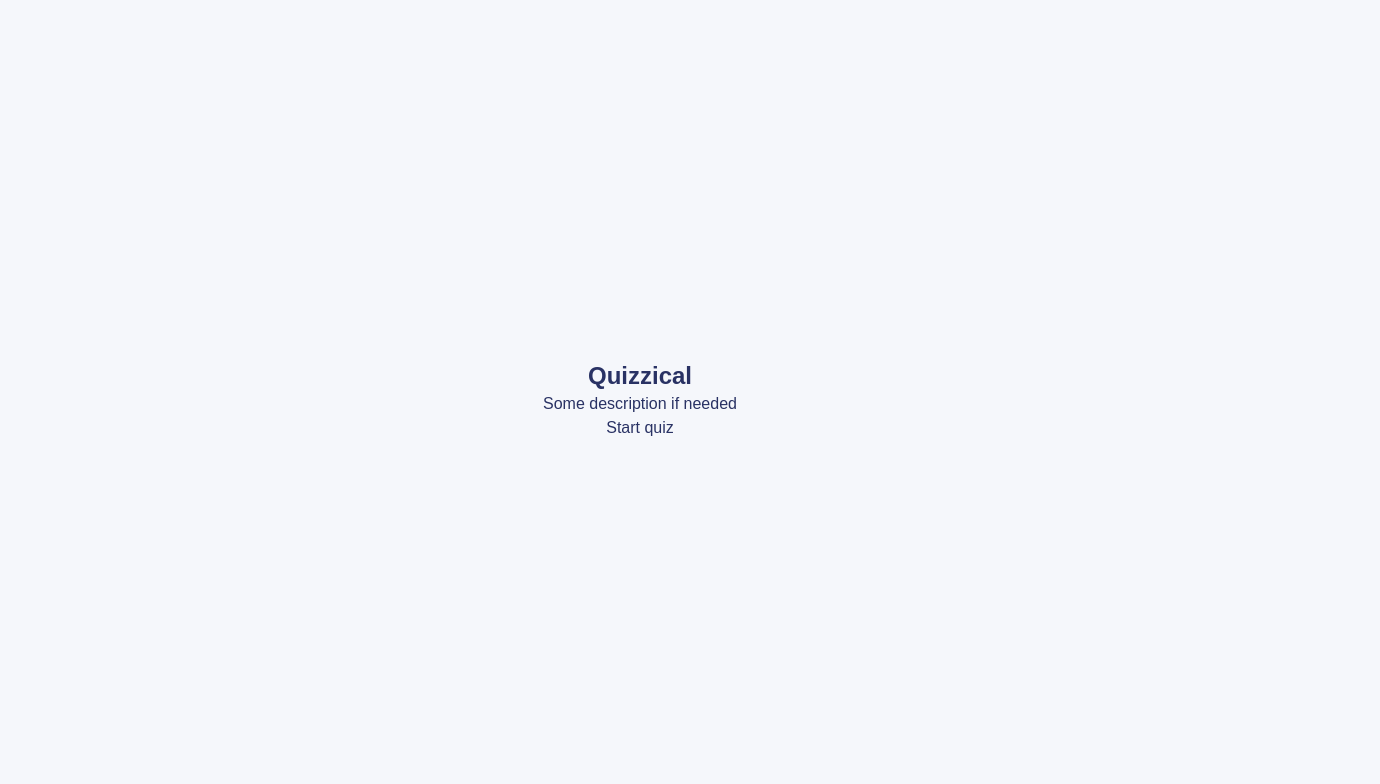
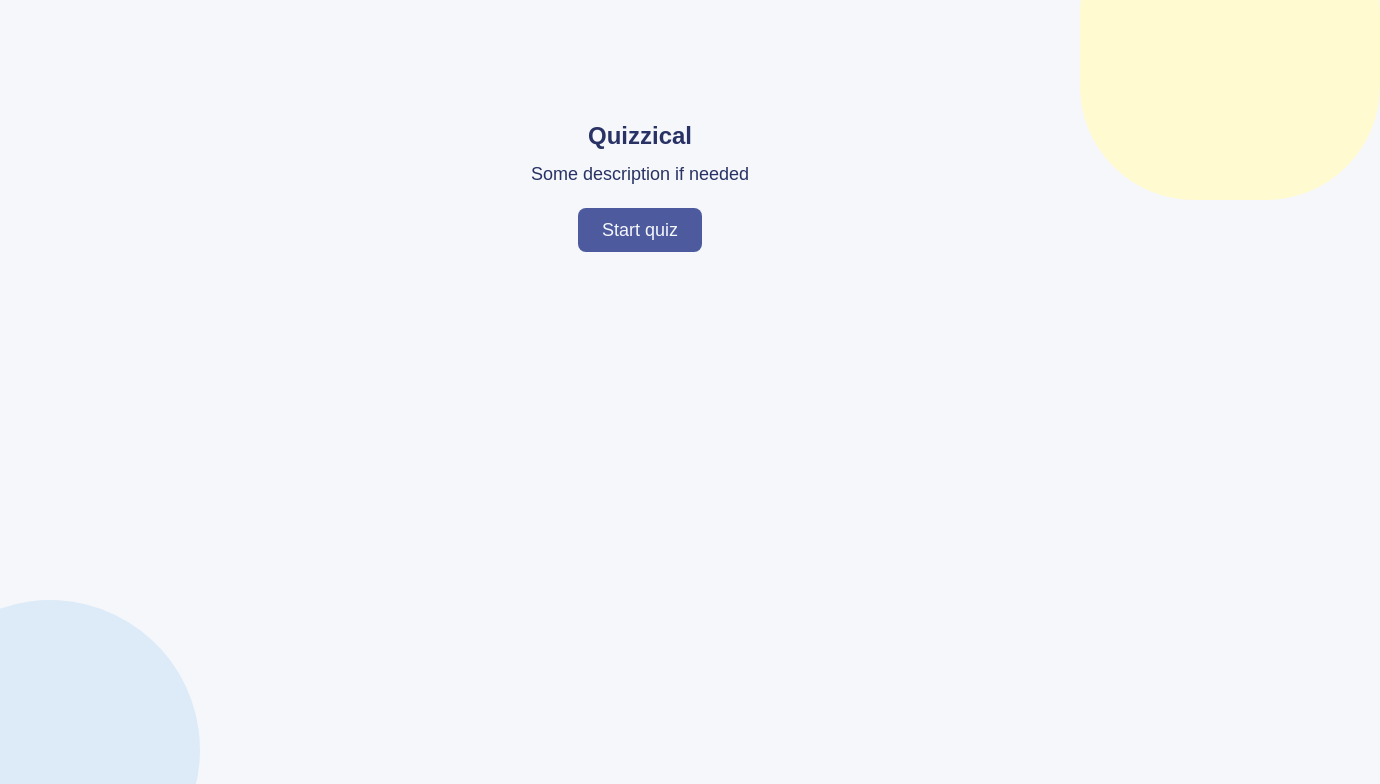
Before and after one commit to jankady/Quizz-app, a React (Vite) app: page / in a window 1280 px wide. Shown: the top 784 px of the page, 1380 px wide, since content can reach past the window. Built offline with nearby package versions, Linux system fonts and the light colour scheme.

Commit message:
content: add main quiz page and basic responzivity

```diff
--- a/index.html
+++ b/index.html
@@ -7,7 +7,10 @@
     <title>quizz-app</title>
 </head>
 <body>
+<div class="yellow-circle"></div>
 <div id="root"></div>
+<div class="blue-circle"></div>
+
 <script src="/src/main.jsx" type="module"></script>
 </body>
 </html>
--- a/src/App.jsx
+++ b/src/App.jsx
@@ -1,16 +1,18 @@
 import React from 'react'
 
 function App() {
+
+    const [gameScreen, setGameScreen] = React.useState(0)
 
     function startQuiz() {
         console.log("Quiz started")
     }
 
     return(
-        <main className="text-center align-middle text-primary flex flex-col justify-center items-center min-h-screen px-4">
-            <h1 className="font-bold text-2xl ">Quizzical</h1>
-            <p>Some description if needed</p>
-            <button onClick={startQuiz} className="mt-2 p-2 hover:cursor-pointer">Start quiz</button>
+        <main className="text-center  text-primary flex flex-col justify-start pt-30 items-center min-h-screen px-4 gap-2 text-lg">
+            <h1 className="font-bold text-2xl">Quizzical</h1>
+            <p className="text-m font-light">Some description if needed</p>
+            <button onClick={startQuiz} className="bg-button mt-3 rounded-lg  text-background px-6 py-2 hover:cursor-pointer">Start quiz</button>
         </main>
     )
 }
--- a/src/index.css
+++ b/src/index.css
@@ -6,12 +6,45 @@
     --color-right: #94D7A2;
     --color-wrong: #F8BCBC;
     --color-neutral: #D6DBF5;
+    --color-button: #4D5B9E;
 }
 
-* {
-    margin: 0;
-    padding: 0;
-    box-sizing: border-box;
-    font-family: karla, sans-serif;
-    background: var(--color-background);
+@layer base {
+    * {
+        margin: 0;
+        padding: 0;
+    }
+
+    body {
+        background: var(--color-background);
+        box-sizing: border-box;
+        font-family: karla, sans-serif;
+    }
+
 }
+
+.yellow-circle {
+    background: #fffad0;
+    position: absolute;
+    right: -100px;
+    top: -100px;
+    max-width: 300px;
+    max-height: 300px;
+    width: 100%;
+    height: 100%;
+    border-radius: 38%;
+    z-index: -1;
+}
+.blue-circle {
+    background: #ddebf8;
+    position: absolute;
+    left: -100px;
+    bottom: -100px;
+    max-width: 300px;
+    max-height: 300px;
+    width: 100%;
+    height: 100%;
+    border-radius: 50%;
+    rotate: 37deg;
+    z-index: -1;
+}
--- a/src/main.jsx
+++ b/src/main.jsx
@@ -1,3 +1,4 @@
+import './index.css'
 import { createRoot } from 'react-dom/client'
 import App from './App.jsx'
 
```
